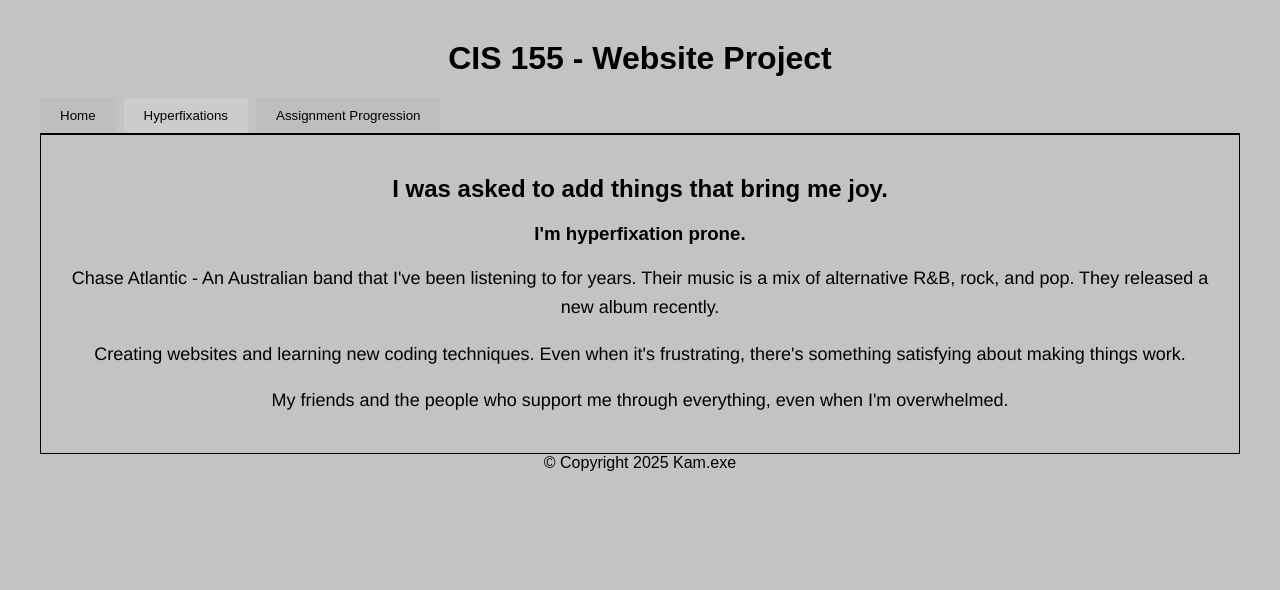
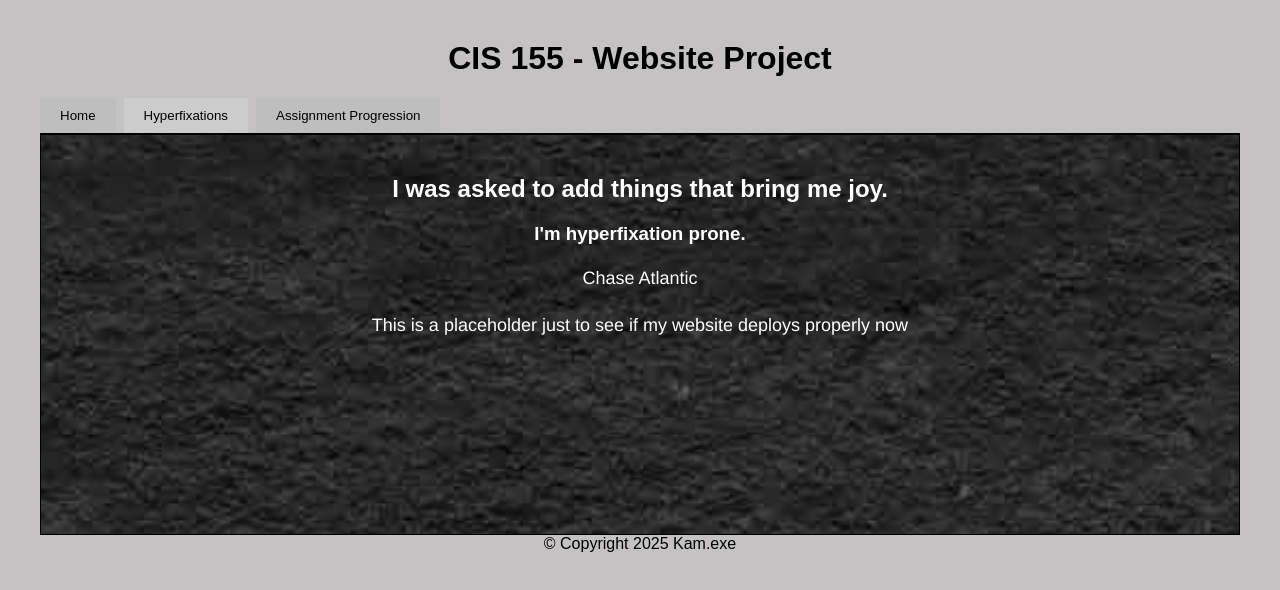
Before and after one commit to Kamexe/Webdev, a plain HTML site: page index.html in a window 1280 px wide. Both pictures are taken after a click on the button "Hyperfixations". Drawn offline with Linux system fonts and the light colour scheme.

Commit message:
test image
image background

```diff
--- a/index.html
+++ b/index.html
@@ -28,9 +28,8 @@
     <h3> I'm hyperfixation prone.</h3>
     </header>
 
- <p> Chase Atlantic - An Australian band that I've been listening to for years. Their music is a mix of alternative R&B, rock, and pop. They released a new album recently.</p>
- <p> Creating websites and learning new coding techniques. Even when it's frustrating, there's something satisfying about making things work.</p>
- <p> My friends and the people who support me through everything, even when I'm overwhelmed.</p>
+ <p> Chase Atlantic</p>
+ <p> This is a placeholder just to see if my website deploys properly now </p>
 
   </div>
 
--- a/web.css
+++ b/web.css
@@ -127,3 +127,33 @@ iframe {
     padding: 8px 12px;
   }
 }
+
+
+/* Current Hyperfixations tab: background image + white text */
+[id="Current Hyperfixations"] {
+  background-image: url('Test-Sand-Page.jpg');
+  background-size: cover;
+  background-position: center;
+  background-repeat: no-repeat;
+  /* Keep content readable edge-to-edge */
+  min-height: 50vh;
+}
+
+[id="Current Hyperfixations"] h1,
+[id="Current Hyperfixations"] h2,
+[id="Current Hyperfixations"] h3,
+[id="Current Hyperfixations"] h4,
+[id="Current Hyperfixations"] h5,
+[id="Current Hyperfixations"] h6,
+[id="Current Hyperfixations"] p,
+[id="Current Hyperfixations"] li,
+[id="Current Hyperfixations"] header,
+[id="Current Hyperfixations"] a {
+  color: #ffffff;
+}
+
+[id="Current Hyperfixations"] a:hover,
+[id="Current Hyperfixations"] a:focus {
+  color: #e6e6e6;
+  text-decoration: underline;
+}
```
Also changed, not shown: Test-Sand-Page.jpg (added).
